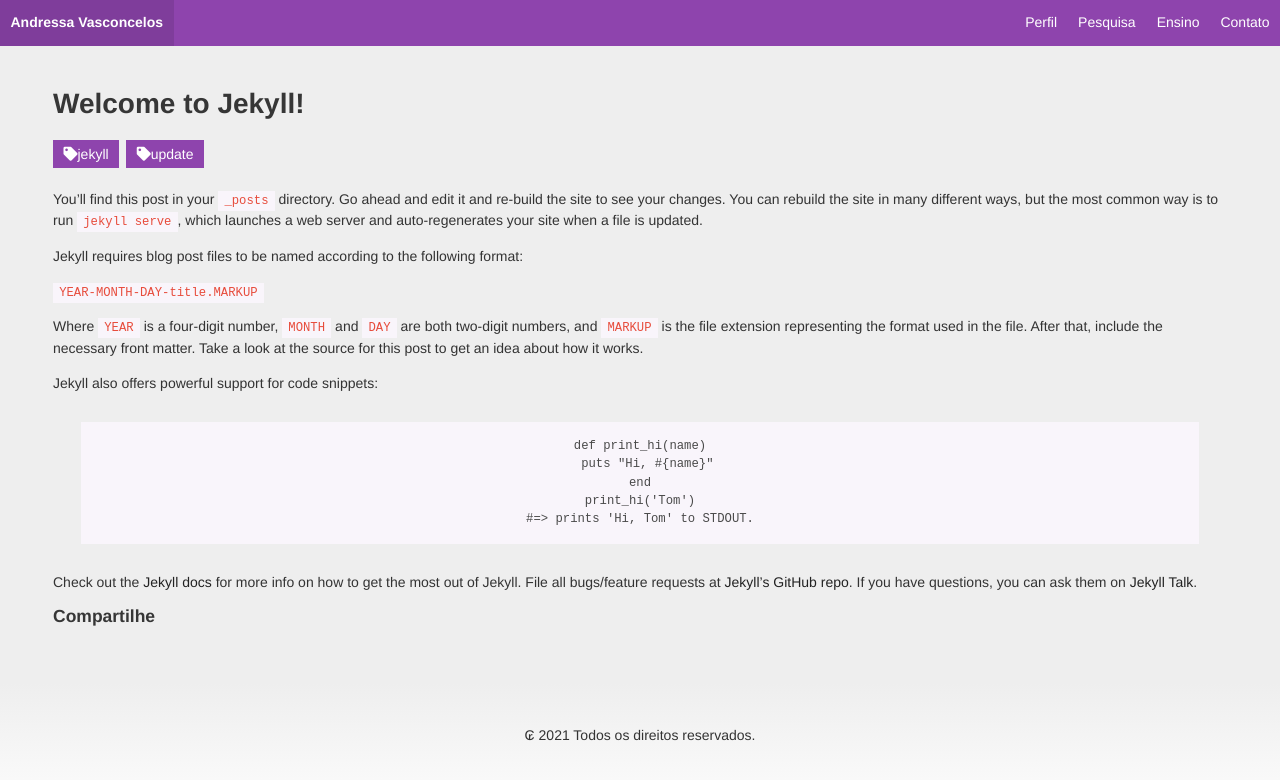
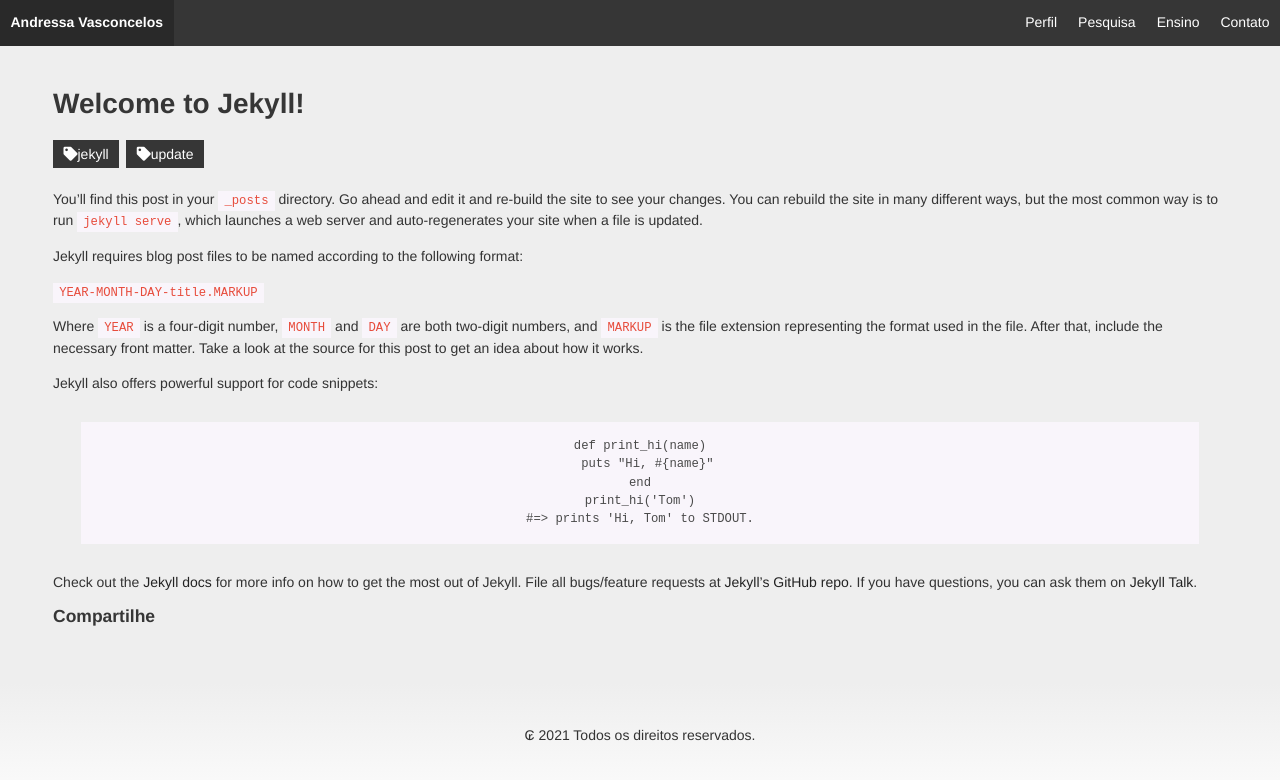
Before and after one commit to andressamielke/andressamielke.github.io, a Jekyll site: the page built from _posts/2021-03-02-welcome-to-jekyll.md, in a window 1280 px wide. Shown: the top 780 px of the page. Built offline with Jekyll 4.4.1, drawn with Linux system fonts in a browser that asks for light colours; some web fonts are replaced; comment, search, counter and statistics services are not loaded.

Commit message:
Cores escuras

```diff
--- a/_includes/navbar.html
+++ b/_includes/navbar.html
@@ -1,4 +1,4 @@
-<nav class="navbar is-primary" role="navigation" aria-label="main navigation">
+<nav class="navbar is-dark" role="navigation" aria-label="main navigation">
   <div class="navbar-brand">
     <a class="navbar-item" href="/">
       <strong>Andressa Vasconcelos</strong>
--- a/_layouts/post.html
+++ b/_layouts/post.html
@@ -7,7 +7,7 @@ layout: default
 <div class="tags are-medium">
   {% for cat in page.categories %}
   <a href="/categories/#{{ cat }}">
-    <span class="tag is-primary mr-2">
+    <span class="tag is-dark mr-2">
       <i class="fas fa-tag"></i> {{ cat }}
     </span>
   </a>
```
